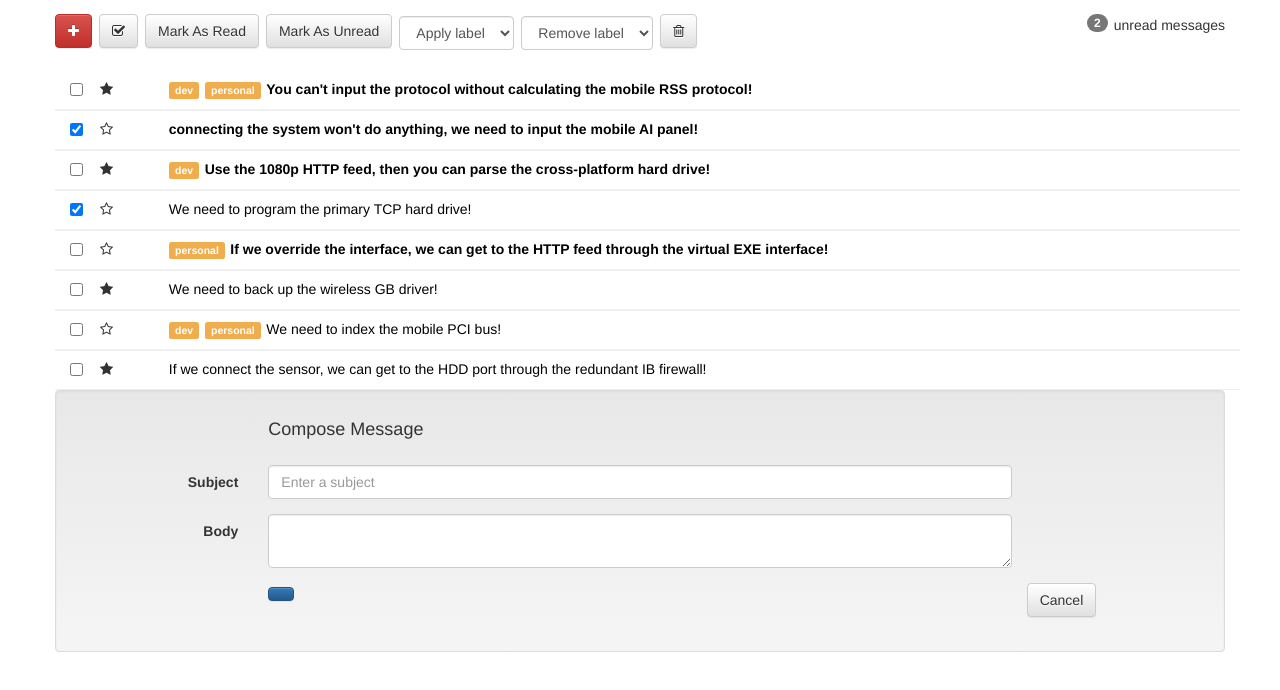
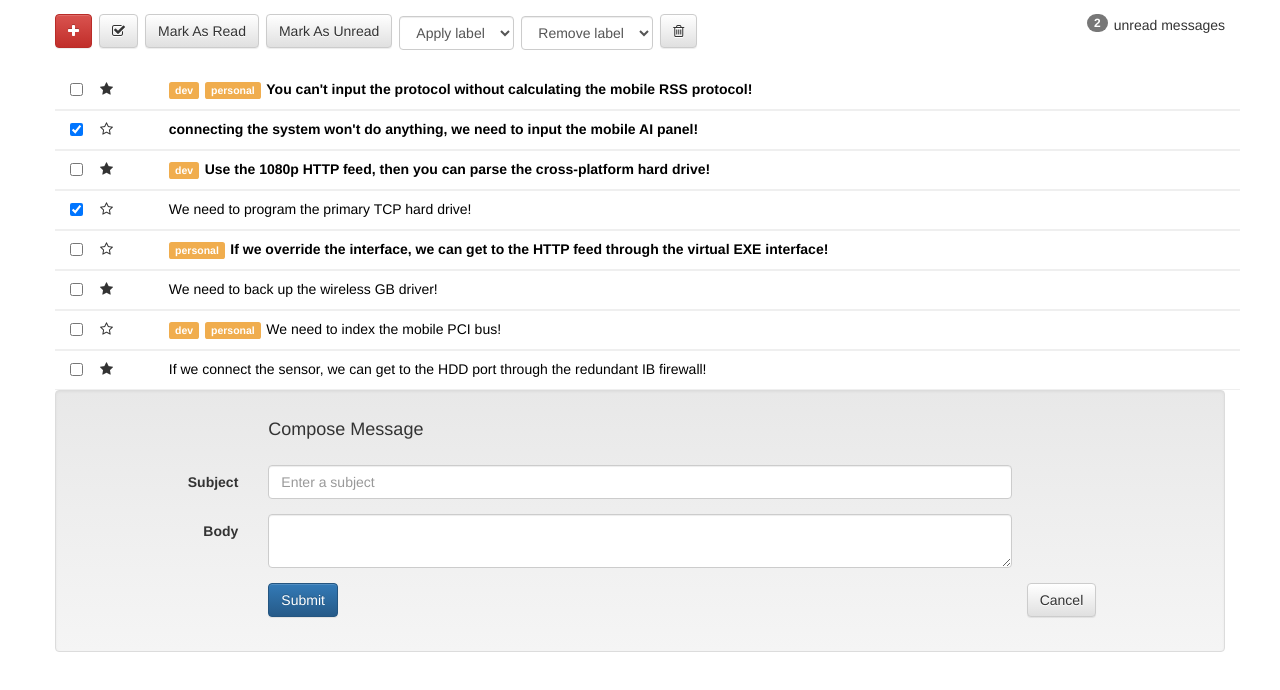
Before and after one commit to Kangaroo86/Q2Project, a React (Create React App) app: page / in a window 1280 px wide. Both pictures are taken after a click on the link 73 px from the left and 31 px from the top of the page. Shown: the top 690 px of the page. Built offline with nearby package versions, Linux system fonts and the light colour scheme.

Commit message:
inbox p2

```diff
--- a/src/component/ComposeFormComponent.js
+++ b/src/component/ComposeFormComponent.js
@@ -11,9 +11,9 @@ export default function ComposeFormComponent({
   };
 
   let onSubmit = function(event) {
-    console.log('clicked', event.target);
+    console.log('clicked', event.target.subject.value);
     event.preventDefault();
-    handle_onSubmit(event.target.value);
+    handle_onSubmit(event.target);
   };
 
   return (
@@ -47,11 +47,9 @@ export default function ComposeFormComponent({
       </div>
       <div className="form-group">
         <div className="col-sm-8 col-sm-offset-2">
-          <button
-            type="submit"
-            // value="Send"
-            className="btn btn-primary"
-          />
+          <button type="submit" value="Send" className="btn btn-primary">
+            Submit
+          </button>
         </div>
         <input
           type="reset"
--- a/src/index.js
+++ b/src/index.js
@@ -36,13 +36,15 @@ let onRemoveLabelSelectedMessages = function(label) {
 
 //DELETE MESSAGES
 let onDeleteSelectedMessages = function() {
-  seedData.forEach(element => {
-    if (element.selected == true) {
+  const copySeedData = seedData.slice(0);
+  copySeedData.forEach(element => {
+    if (element.selected === true) {
       let objId = element.id;
-      let index = seedData.indexOf(objId);
+      let index = seedData.findIndex(message => message.id === objId);
       seedData.splice(index, 1);
     }
   });
+  render();
 };
 
 //MARK ALL READ
@@ -78,16 +80,16 @@ let onOpenComposeForm = function() {
 
 //CLOSE COMPOSE FORM
 let handleClickCancel = function() {
-  //console.log('clicked');
   showComposeForm = false;
   render();
 };
 
 //SEND MESSAGE
-let handle_onSubmit = function({ subject, body }) {
+let handle_onSubmit = function(event) {
+  console.log(event.subject.value);
   let newObj = {
     id: 9,
-    subject: subject,
+    subject: event.subject.value,
     read: false,
     starred: true,
     labels: ['dev']
```
